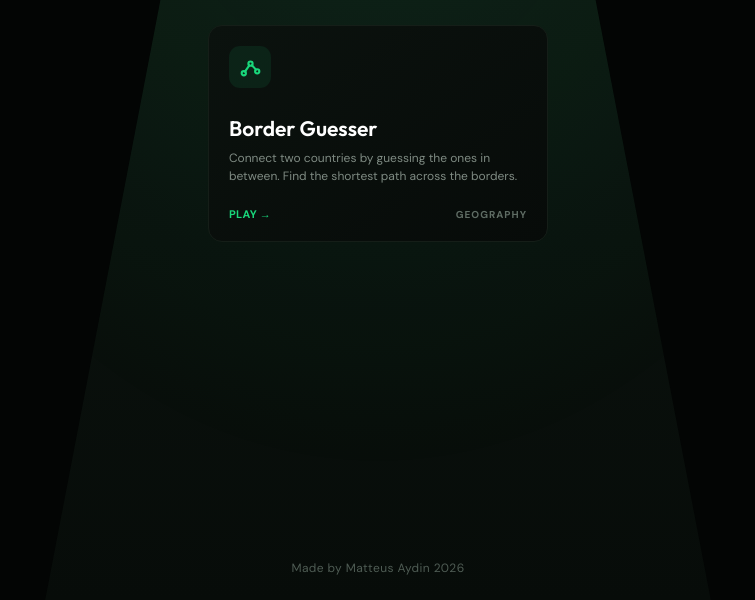
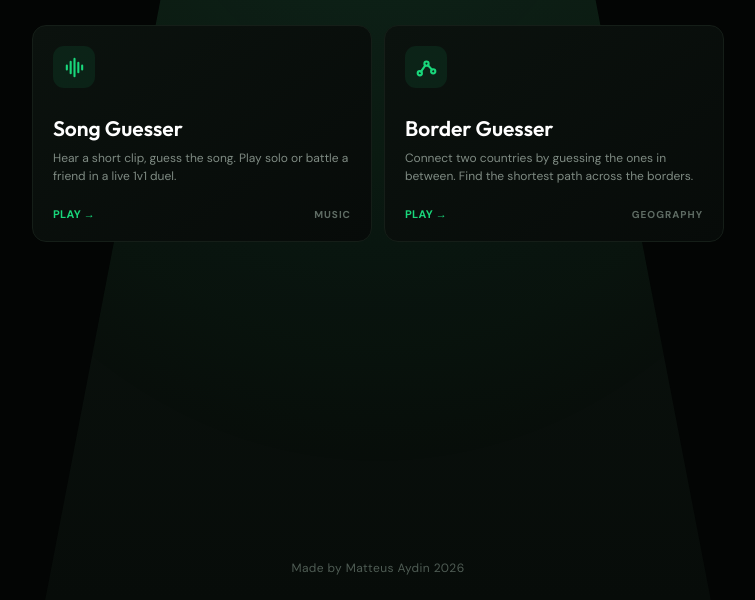
Before and after one commit to MatteusHomepage/Matteus-Games, a plain HTML site: page index.html in a window 1280 px wide. Shown: the part 200-800 px from the top of the page, without its empty margins (262-1017 px from the left). Drawn offline with Linux system fonts and the light colour scheme.

Commit message:
Add Song Guesser game to the games list

```diff
--- a/index.html
+++ b/index.html
@@ -414,6 +414,15 @@
     <script>
 
       const GAMES = [
+
+{
+          title: "Song Guesser",
+          desc: "Hear a short clip, guess the song. Play solo or battle a friend in a live 1v1 duel.",
+          url: "song-guesser.html",
+          tag: "Music",
+          icon: '<svg viewBox="0 0 24 24" fill="none" stroke="currentColor" stroke-width="2.2" stroke-linecap="round"><path d="M4 10v4M8 6v12M12 3v18M16 7v10M20 10v4" /></svg>',
+        },
+
         {
           title: "Border Guesser",
           desc: "Connect two countries by guessing the ones in between. Find the shortest path across the borders.",
```
